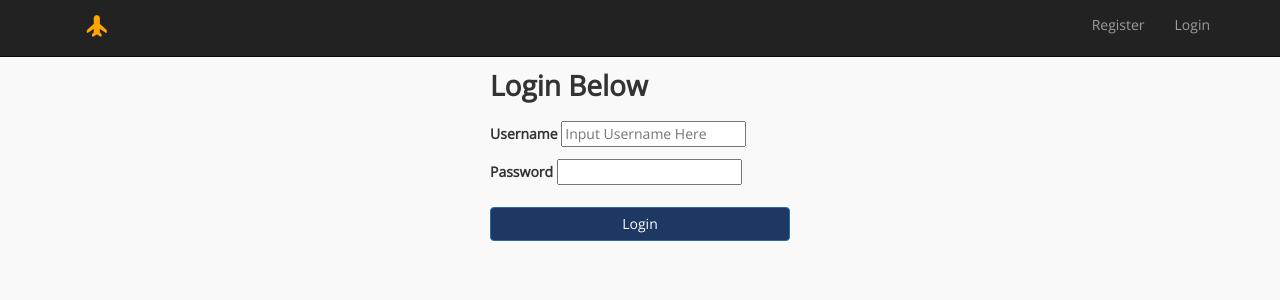
After one commit to bfolks2/django-aviation, a Django app: page /accounts/login/ in a window 1280 px wide. The commit adds this page. Shown: the top 300 px of the page. Run offline with Django 3.2, Linux system fonts and the light colour scheme; some libraries are stand-ins or nearby versions.

Commit message:
added user Register, Login, Logout functionality

```diff
--- /dev/null
+++ b/accounts/urls.py
@@ -0,0 +1,10 @@
+from django.conf.urls import url
+from accounts import views
+
+app_name = 'accounts'
+
+urlpatterns = [
+    url(r'^register/$', views.register_member, name='register-member'),
+    url(r'^login/$', views.login_view, name='login'),
+    url(r'^logout/$', views.logout_view, name='logout'),
+]
--- a/accounts/views.py
+++ b/accounts/views.py
@@ -1,8 +1,74 @@
 from django.shortcuts import render, get_object_or_404
+from django.contrib.auth.models import User
+from django.contrib.auth import logout, login, authenticate
+
+from django.urls import reverse
+from django.http import HttpResponseRedirect
 
 from prepair.views import PrepairViewSet
 from .models import Member
 from .serializers import MemberSerializer
+from .forms import CreateMemberForm
+
+
+def register_member(request):
+
+    if request.method == 'POST':
+        member_form = CreateMemberForm(data=request.POST)
+        if member_form.is_valid():
+            # Requires additional custom validation because this Form will likely not map to the User directly
+            # once it is fully implemented
+            username = member_form.data.get('username')
+            password1 = member_form.data.get('password1')
+            password2 = member_form.data.get('password2')
+
+            if not password1 == password2:
+                data = {'errors': ['Passwords do not match'], 'member_form': member_form}
+                return render(request, 'accounts/register.html', data)
+
+            # Create User model
+            new_user = User.objects.create(username=username)
+            new_user.set_password(password1)
+            new_user.save()
+
+            # Create Member model, link to Django User
+            new_member = Member.objects.create(user=new_user)
+            new_member.save()
+
+            data = {'registered': True}
+            return render(request, 'accounts/register.html', data)
+
+        else:
+            data = {'errors': member_form.errors, 'member_form': member_form}
+            return render(request, 'accounts/register.html', data)
+
+    member_form = CreateMemberForm
+    return render(request, 'accounts/register.html', {'member_form': member_form})
+
+
+def login_view(request):
+    if request.method == 'POST':
+        username = request.POST.get('username')
+        password = request.POST.get('password')
+
+        db_user_query = User.objects.filter(username=username)
+        if db_user_query.exists() and not db_user_query.first().is_active:
+            return render(request, 'accounts/login.html', {'username': username, 'inactive': True})
+
+        user = authenticate(username=username, password=password)
+
+        if user:
+            login(request, user)
+            return HttpResponseRedirect(reverse('index-view'))
+        else:
+            return render(request, 'accounts/login.html', {'invalid': True})
+    else:
+        return render(request, 'accounts/login.html')
+
+
+def logout_view(request):
+    logout(request)
+    return HttpResponseRedirect('/')
 
 
 class MemberViewSet(PrepairViewSet):
--- a/prepair/static/css/master.css
+++ b/prepair/static/css/master.css
@@ -1,8 +1,18 @@
-body{
+body {
   background-color: #f9f9f9;
   padding-top: 50px;
   padding-bottom: 30px;
   font-family: 'Open Sans',sans-serif;
+}
+
+h1 {
+    font-weight: bold;
+    font-size: 2.0em !important;
+    padding-bottom: 10px !important;
+}
+
+h2 {
+    font-size: 1.5em !important;
 }
 
 span.glyphicon-plane {
@@ -11,7 +21,28 @@ span.glyphicon-plane {
     color: orange;
 }
 
-.input-box input{
-    width: 25%;
+.input-box input {
+    width: 200px;
     margin-bottom: 10px;
 }
+
+.main-btn input {
+    margin-top: 10px;
+    width: 200px;
+    background-color: #1d3863;
+}
+
+.register-btn input {
+    margin-top: 10px;
+    width: 100%;
+    background-color: #1d3863;
+}
+
+.register-container {
+    margin: auto;
+    width: 300px;
+}
+
+.login-input {
+    margin-bottom: 10px;
+}
--- /dev/null
+++ b/prepair/templates/accounts/login.html
@@ -0,0 +1,33 @@
+{% extends 'base.html' %}
+
+{% block head_includes %}
+    <title>PrepAir Register</title>
+{% endblock %}
+
+{% block content %}
+    <div class="container register-form">
+        {% if invalid %}
+            <h1 class='bg-warning text-center'>Login Credentials were not correct.  Try Again</h1>
+        {% endif %}
+        {% if inactive %}
+            <h1 class='bg-warning text-center'>{{ username }} is currently inactive.  Contact Site Admin</h1>
+        {% endif %}
+        <div class="register-container">
+            <h1>Login Below</h1>
+            <form method="post">
+                {% csrf_token %}
+                <div class="login-input">
+                    <label for="username">Username</label>
+                    <input type="text" name="username" placeholder="Input Username Here">
+                </div>
+                <div class="login-input">
+                    <label for="password">Password</label>
+                    <input type="password" name="password">
+                </div>
+                <div class="register-btn">
+                    <input class="btn btn-primary" type="submit" name="" value="Login">
+                </div>
+            </form>
+        </div>
+    </div>
+{% endblock %}
--- a/prepair/templates/base.html
+++ b/prepair/templates/base.html
@@ -32,31 +32,26 @@
           <div class="collapse navbar-collapse" id="bs-example-navbar-collapse-1">
             <ul class="nav navbar-nav">
               <li>
-                <a href="">
+                <a href="{% url 'index-view' %}">
                   <span class='glyphicon glyphicon-plane' aria-hidden="true"></span>
                 </a>
               </li>
-{#              {% if user.is_authenticated %}#}
-{#                <li><a href="">LOGOUT</a></li>#}
-{#              {% else %}#}
-{#                <li><a href="">REGISTER</a></li>#}
-{#                <li><a href="">LOGIN</a></li>#}
-{#              {% endif %}#}
-{#            </ul>#}
-{#            <ul class="nav navbar-nav navbar-right">#}
-{#              {% if user.is_authenticated %}#}
-{#                <li><a class="barname" href="">@</a></li>#}
-{#              {% endif %}#}
-{#            </ul>#}
+            </ul>
+            <ul class="nav navbar-nav navbar-right">
+              {% if user.is_authenticated %}
+                <li><a href="{% url 'index-view' %}">@{{ user.username }}</a></li>
+                <li><a href="{% url 'accounts:logout' %}">Logout</a></li>
+              {% else %}
+                <li><a href="{% url 'accounts:register-member' %}">Register</a></li>
+                <li><a href="{% url 'accounts:login' %}">Login</a></li>
+              {% endif %}
+            </ul>
           </div>
       </div>
     </nav>
 
-    <div class="container">
-      {% block content %}
-      {% endblock %}
-    </div>
-
+  {% block content %}
+  {% endblock %}
 
   </body>
 </html>
--- a/prepair/urls.py
+++ b/prepair/urls.py
@@ -28,6 +28,7 @@ urlpatterns = [
     url(r'^admin/', admin.site.urls),
     url(r'^$', views.index, name='index-view'),
     url(r'^redirect-icao$', views.redirect_icao, name='redirect-icao'),
+    url(r'^accounts/', include('accounts.urls')),
 ]
 
 # Below are the DRF-Ember Router URL patterns
```
Also changed, not shown: accounts/forms.py (added, +14 -0 lines), prepair/templates/accounts/register.html (added, +34 -0 lines), prepair/templates/index.html (+6 -4 lines).
